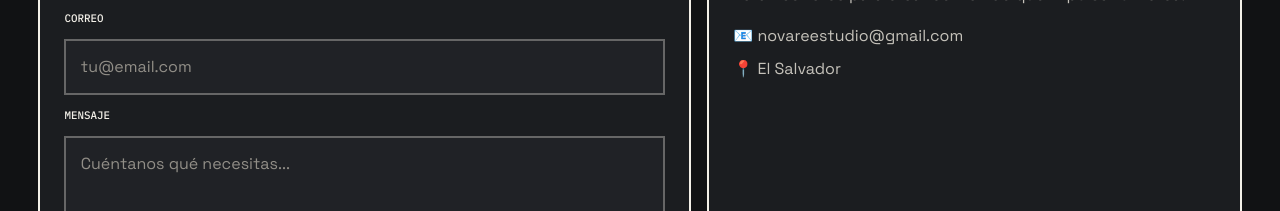
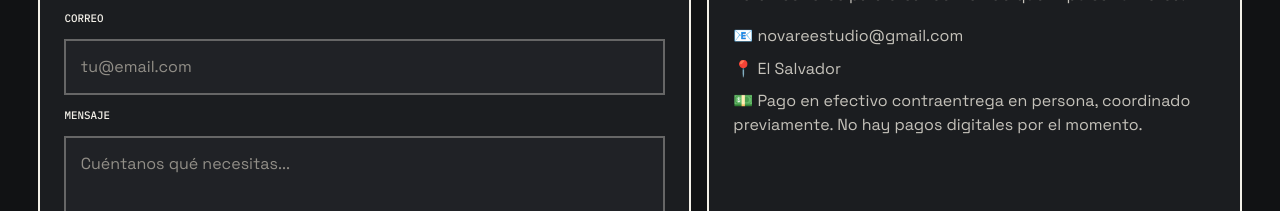
Before and after one commit to Novare0/Novare, a plain HTML site: page contacto.html in a window 1280 px wide. Shown: the part 589-800 px from the top of the page. Drawn offline with Linux system fonts and the light colour scheme.

Commit message:
Informar modalidad de pago en Contacto

```diff
--- a/contacto.html
+++ b/contacto.html
@@ -66,6 +66,7 @@
                     <ul>
                         <li>📧 novareestudio@gmail.com</li>
                         <li>📍 El Salvador</li>
+                        <li>💵 Pago en efectivo contraentrega en persona, coordinado previamente. No hay pagos digitales por el momento.</li>
                     </ul>
                 </div>
             </div>
```
